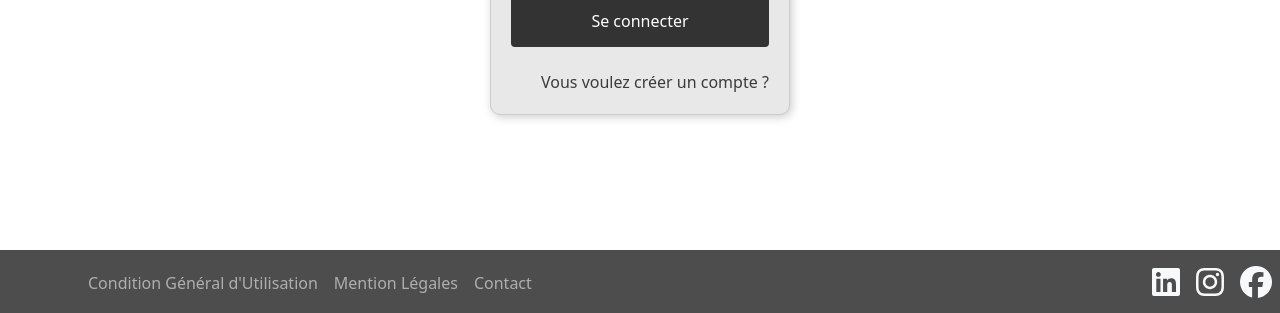
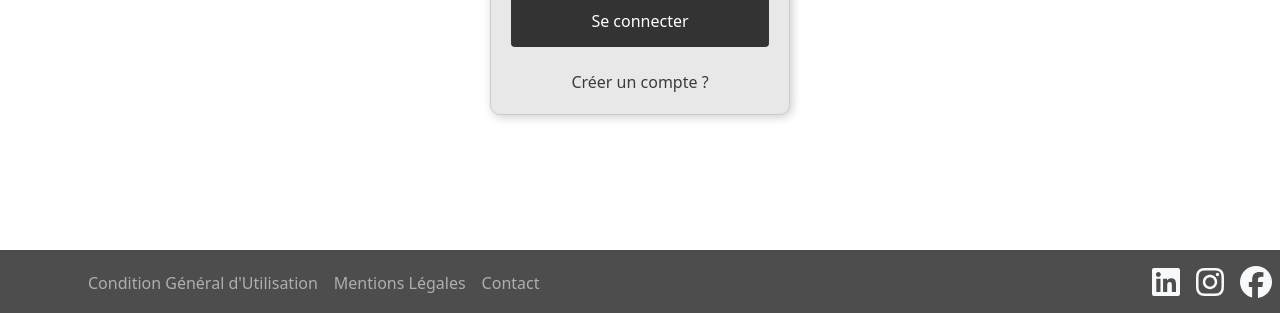
Before and after one commit to H3Airness/projetB3, a React (Vite) app in the folder code/airneis/: page /connexion in a window 1280 px wide. Shown: the part 484-797 px from the top of the page. Built offline with nearby package versions, Linux system fonts and the light colour scheme.

Commit message:
UpdateConnexionV1.2

```diff
--- a/code/airneis/src/App.css
+++ b/code/airneis/src/App.css
@@ -254,8 +254,6 @@ input[type="submit"]:hover {
 .compteNav{
   color: rgb(59, 59, 59);
   text-decoration: none;
- padding-left: 30px;
-
 }
 
 .compteNav:hover{
--- a/code/airneis/src/composants/Footer.jsx
+++ b/code/airneis/src/composants/Footer.jsx
@@ -15,7 +15,7 @@ function Footer() {
                     <li className="nav-item">
                         <NavLink to="/mention-legale" className={({isActive}) => {
                             return isActive ? "nav-link active text-light" : "nav-link"
-                        }}>Mention Légales</NavLink>
+                        }}>Mentions Légales</NavLink>
                     </li>
                     <li className="nav-item">
                         <NavLink to="/contact" className={({isActive}) => {
--- a/code/airneis/src/composants/front/Connexion.jsx
+++ b/code/airneis/src/composants/front/Connexion.jsx
@@ -41,7 +41,7 @@ function Connexion() {
         <div className="log">Connexion</div>
       </div>
       <form onSubmit={handleSubmit}>
-      {response && <p className='ReponseFormulaire text-center mt-3'>{response.message}</p>}
+        {response && <p className='ReponseFormulaire text-center mt-3'>{response.message}</p>}
         <div className="form-group">
           <label htmlFor="email">Email:</label>
           <input required="" name="email" id="email" type="text" />
@@ -53,8 +53,10 @@ function Connexion() {
         <div className="form-group">
           <input value="Se connecter" type="submit" />
         </div>
-        <NavLink className="compteNav" to="/inscription">Vous voulez créer un compte ?</NavLink>
       </form>
+      <div className="text-center">
+      <NavLink className="compteNav" to="/inscription">Créer un compte ?</NavLink>
+      </div>
     </div>
   </div>
     </>
--- a/code/airneis/src/composants/front/Inscription.jsx
+++ b/code/airneis/src/composants/front/Inscription.jsx
@@ -14,7 +14,7 @@ function Inscription() {
 
     console.log(formType);
 
-    axios.post('https://airneis.fr/inscription.php', formType, {
+    axios.post('http://airneis.fr/inscription.php', formType, {
        headers: {
         'Content-Type' : 'application/json',
        }
@@ -41,6 +41,7 @@ function Inscription() {
         <div className="log">Inscription</div>
       </div>
       <form onSubmit={handleSubmit}>
+      {response && <p className='ReponseFormulaire text-center mt-3'>{response.message}</p>}
         <div className="form-group">
           <label htmlFor="nom">Nom:</label>
           <input required="" name="nom" id="nom" type="text" />
@@ -60,9 +61,10 @@ function Inscription() {
         <div className="form-group">
           <input value="Créer un compte" type="submit" />
         </div>
-        <NavLink className="compteNav" to="/connexion">Vous avez déjà un compte ?</NavLink>
-        {response && <p className='ReponseFormulaire text-center mt-3'>{response.message}</p>}
       </form>
+      <div className="text-center">
+      <NavLink className="compteNav" to="/connexion">Vous avez déjà un compte ?</NavLink>
+      </div>
     </div>
   </div>
     </>
```
